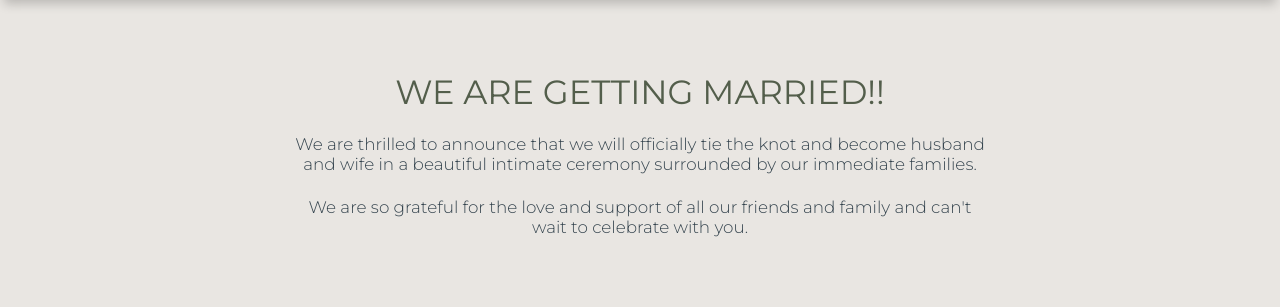
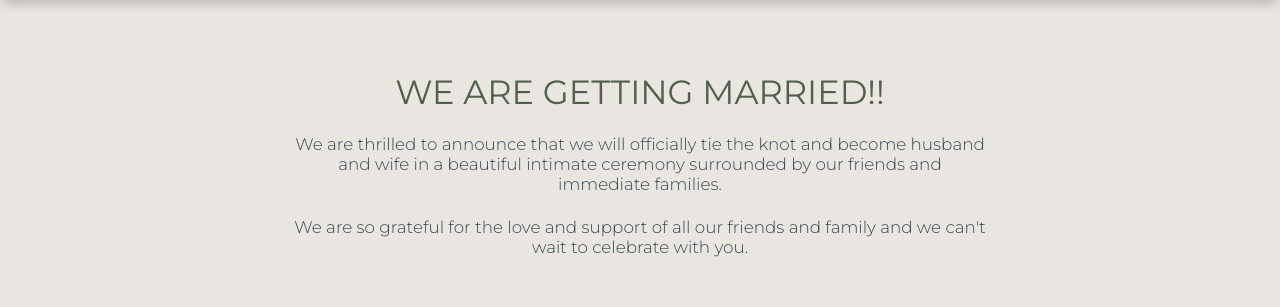
Before and after one commit to Afrodeezia/Wedding-Invitation, a plain HTML site: page index.html in a window 1280 px wide. Shown: the part 962-1269 px from the top of the page. Drawn offline with nearby package versions, Linux system fonts and the light colour scheme.

Commit message:
minor revisions in content

```diff
--- a/index.html
+++ b/index.html
@@ -64,11 +64,11 @@
             <div class="grid">
             <h2>WE ARE GETTING MARRIED!!</h2>
             <p>We are thrilled to announce that we will officially tie the knot and
-                become husband and wife in a beautiful intimate ceremony surrounded by our
+                become husband and wife in a beautiful intimate ceremony surrounded by our friends and
                 immediate families.</p>
 
             <p>We are so grateful for the love and support of all our friends and
-                family and can't wait to celebrate with you.</p>
+                family and we can't wait to celebrate with you.</p>
                 </div>
         </section>
         <!-- end of our story section -->
--- a/package.json
+++ /dev/null
@@ -1,5 +0,0 @@
-{
-  "dependencies": {
-    "smoothscroll-polyfill": "^0.4.4"
-  }
-}
```
Also changed, not shown: 1 other file.
